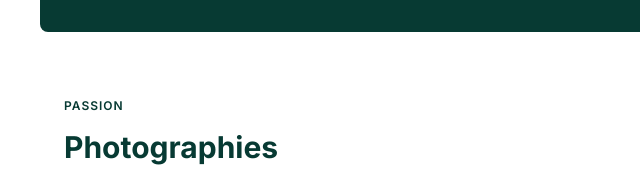
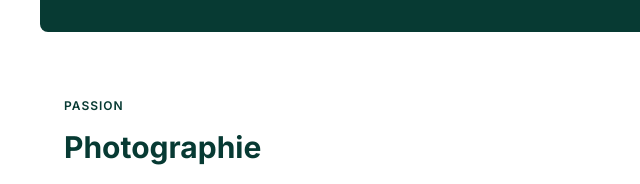
Before and after one commit to emmyld/Emmy.Lamblin-Durosset, a plain HTML site: page index.html in a window 1280 px wide. Shown: the part 1840-2024 px from the top of the page, 0-640 px from the left. Drawn offline with Linux system fonts and the light colour scheme.

Commit message:
Update index.html

```diff
--- a/index.html
+++ b/index.html
@@ -216,7 +216,7 @@ non professionnelles en développement web.
   <div class="photographie-container desktop-only">
     <div class="photographie-left">
       <p class="slider-label">PASSION</p>
-      <h2 class="slider-title">Photographies</h2>
+      <h2 class="slider-title">Photographie</h2>
       <p class="slider-description">
         À 16 ans, j’ai acheté mon premier appareil avec mon premier salaire de saisonnière. Depuis, la photographie est devenue pour moi un moyen d’expression, mais également une manière de déconnecter, de me retrouver dans la nature et de prendre une pause le temps d’un instant.
         J’aime capturer des regards, des moments de vie, des paysages, des détails qui passent souvent inaperçus au premier abord, si l’on ne prend pas le temps de s’arrêter et de vraiment regarder ce qui nous entoure.
@@ -274,7 +274,7 @@ non professionnelles en développement web.
   <div class="photographie-container mobile-only">
     <div class="photographie-left">
       <p class="slider-label">PASSION</p>
-      <h2 class="slider-title">Photographies</h2>
+      <h2 class="slider-title">Photographie</h2>
     </div>
     <div class="photographie-right">
       <div class="image-slider" id="portfolio-slider-mobile">
```
